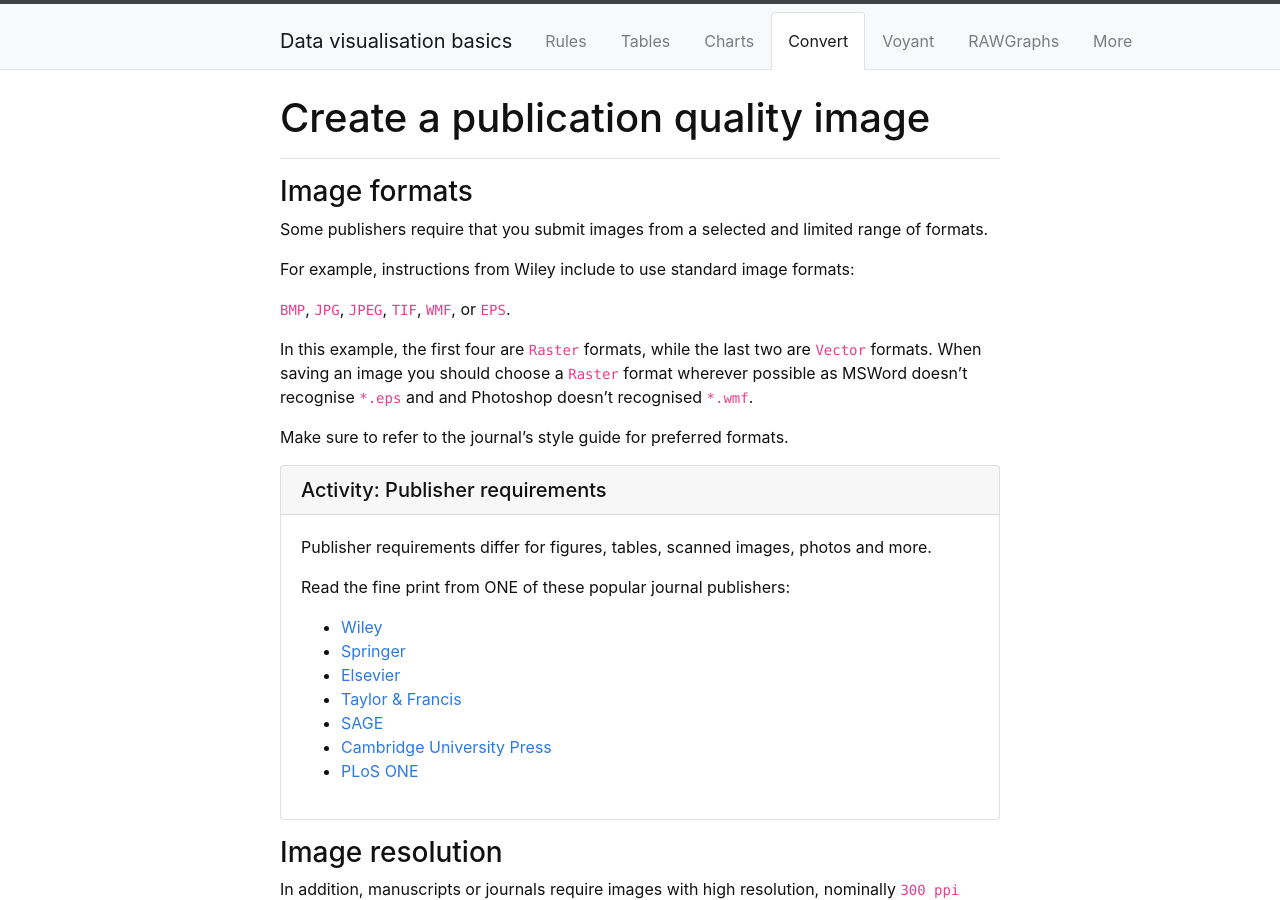
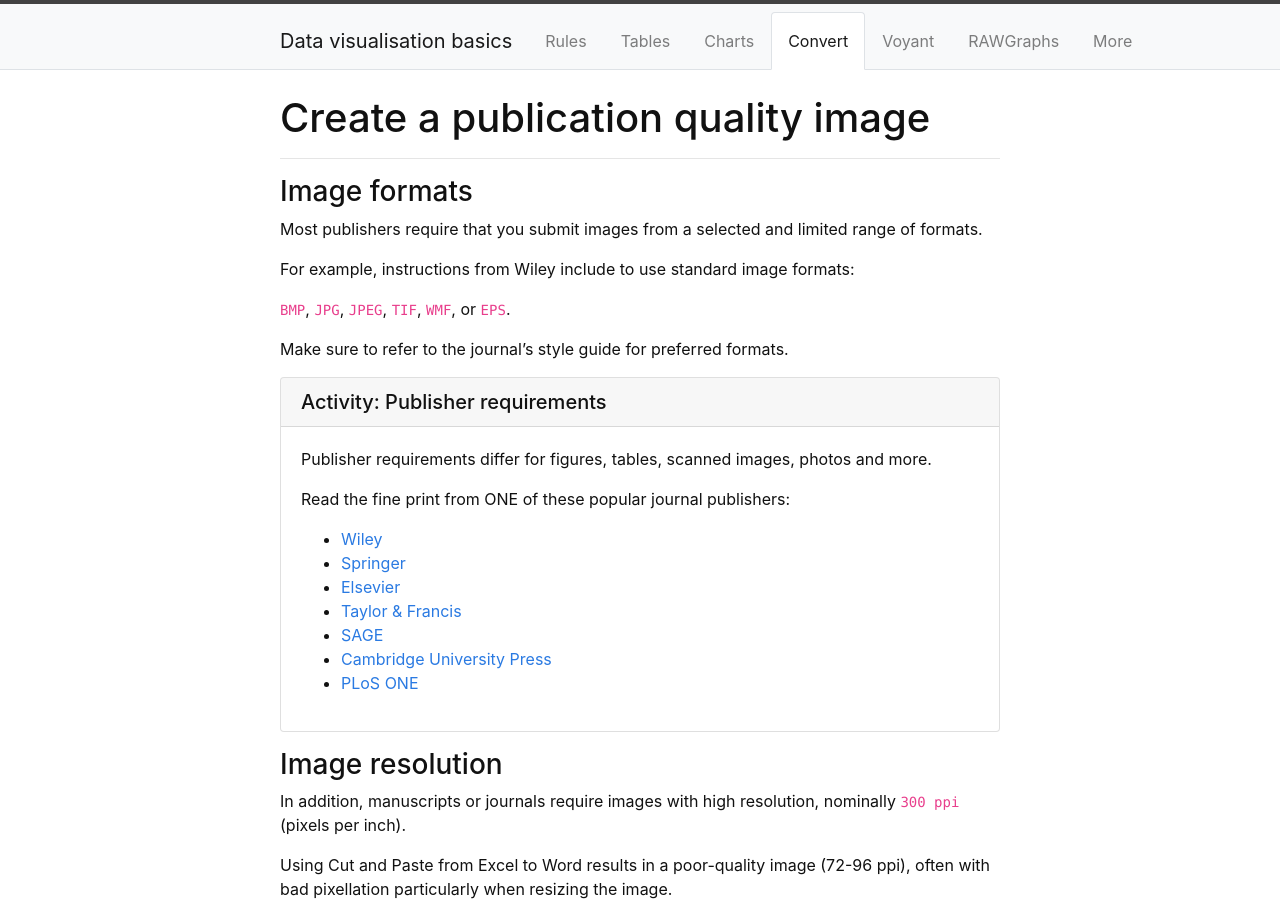
Before and after one commit to GULibrarySandbox/data-vis-basics, a Jekyll site: the page built from content/4-convert.md, in a window 1280 px wide and 900 px high. Built offline with Jekyll 4.4.1, drawn with Linux system fonts in a browser that asks for light colours.

Commit message:
Update 4-convert.md

```diff
--- a/content/4-convert.md
+++ b/content/4-convert.md
@@ -9,13 +9,11 @@ nav: true
 
 ### Image formats
 
-Some publishers require that you submit images from a selected and limited range of formats.
+Most publishers require that you submit images from a selected and limited range of formats.
 
 For example, instructions from Wiley include to use standard image formats:
 
 `BMP`, `JPG`, `JPEG`, `TIF`, `WMF`, or `EPS`.
-
-In this example, the first four are `Raster` formats, while the last two are `Vector` formats. When saving an image you should choose a `Raster` format wherever possible as MSWord doesn't recognise `*.eps` and and Photoshop doesn't recognised `*.wmf`.
 
 Make sure to refer to the journal’s style guide for preferred formats.
 
```
